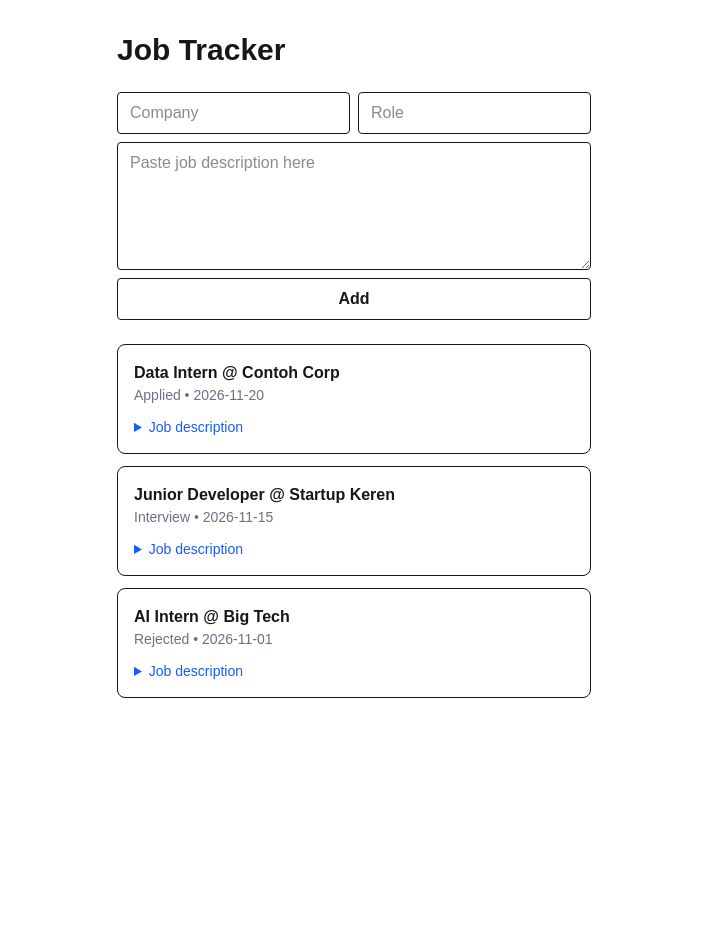
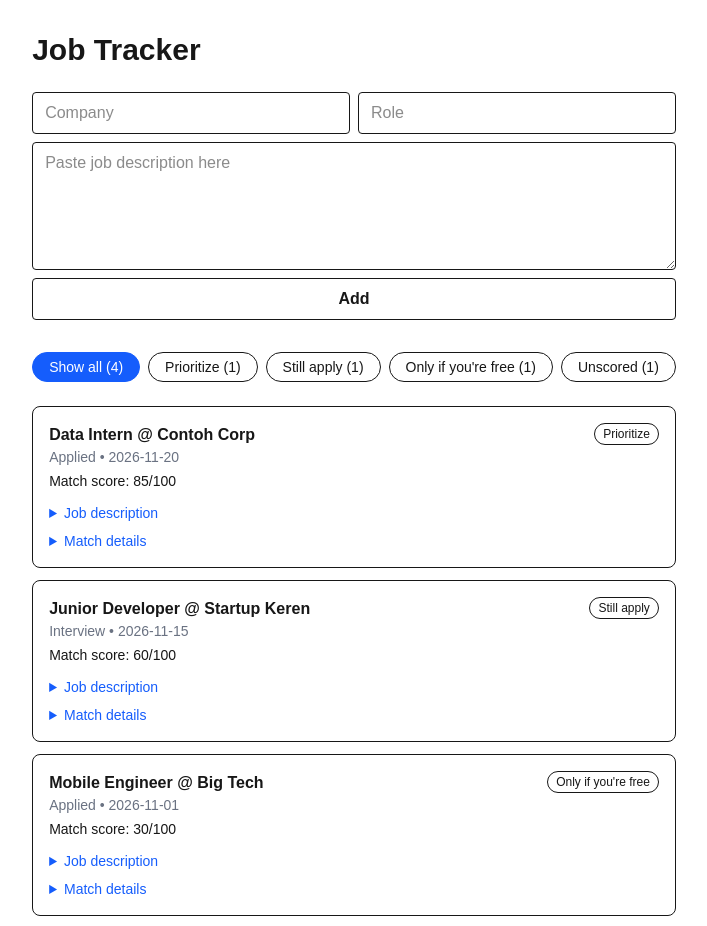
Before and after one commit to Jessieee888/job-tracker, a Next.js app: page / in a window 1280 px wide. Shown: the top 926 px of the page, without its empty margins (286-993 px from the left). Before the commit the page ends 800 px from the top, so only its background shows below. Built offline with nearby package versions, Linux system fonts and the light colour scheme.

Commit message:
Added matchScoring and matchDetails column, with filtering based on the match score

```diff
--- a/app/page.tsx
+++ b/app/page.tsx
@@ -1,15 +1,43 @@
 "use client";
 
 import { useState } from "react";
+
+type Status = "Applied" | "Interview" | "Offer" | "Rejected";
+
+type Scoring =
+  | { matchScore: null; matchDetails: null }
+  | { matchScore: number; matchDetails: string };
 
 type Application = {
   id: number;
   company: string;
   role: string;
-  status: "Applied" | "Interview" | "Offer" | "Rejected";
+  status: Status;
   date: string;
   description: string;
-};
+} & Scoring;
+
+type Category = "Prioritize" | "Still apply" | "Only if you're free" | "Unscored";
+type Filter = "All" | Category;
+
+const categories: Category[] = [
+  "Prioritize",
+  "Still apply",
+  "Only if you're free",
+  "Unscored",
+];
+
+const tabs: Filter[] = ["All", ...categories];
+
+const PRIORITIZE_MIN = 75;
+const STILL_APPLY_MIN = 50;
+
+function getCategory(app: Application): Category {
+  if (app.matchScore === null) return "Unscored";
+  if (app.matchScore >= PRIORITIZE_MIN) return "Prioritize";
+  if (app.matchScore >= STILL_APPLY_MIN) return "Still apply";
+  return "Only if you're free";
+}
 
 const initialApplications: Application[] = [
   {
@@ -18,7 +46,9 @@ const initialApplications: Application[] = [
     role: "Data Intern",
     status: "Applied",
     date: "2026-11-20",
-    description: "Looking for a data intern with Python and SQL skills.",
+    description: "Contoh job description. Looking for a data intern with Python and SQL skills.",
+    matchScore: 85,
+    matchDetails: "Strong match: Python, SQL, and data analysis all appear in your resume.",
   },
   {
     id: 2,
@@ -26,20 +56,35 @@ const initialApplications: Application[] = [
     role: "Junior Developer",
     status: "Interview",
     date: "2026-11-15",
-    description: "Build web features using React and Node.js.",
+    description: "Contoh job description. Build web features using React and Node.js.",
+    matchScore: 60,
+    matchDetails: "Partial match: web skills are relevant, but React is missing from your resume.",
   },
   {
     id: 3,
     company: "Big Tech",
-    role: "AI Intern",
-    status: "Rejected",
+    role: "Mobile Engineer",
+    status: "Applied",
     date: "2026-11-01",
-    description: "Work on machine learning models with the AI team.",
+    description: "Contoh job description. Build native iOS apps with Swift.",
+    matchScore: 30,
+    matchDetails: "Weak match: the role needs Swift and iOS experience, which you don't list.",
+  },
+  {
+    id: 4,
+    company: "Baru Banget Inc",
+    role: "ML Intern",
+    status: "Applied",
+    date: "2026-11-22",
+    description: "Contoh job description. Train and evaluate machine learning models.",
+    matchScore: null,
+    matchDetails: null,
   },
 ];
 
 export default function Home() {
   const [applications, setApplications] = useState<Application[]>(initialApplications);
+  const [filter, setFilter] = useState<Filter>("All");
   const [company, setCompany] = useState("");
   const [role, setRole] = useState("");
   const [description, setDescription] = useState("");
@@ -55,6 +100,8 @@ export default function Home() {
       status: "Applied",
       date: new Date().toISOString().slice(0, 10),
       description: description.trim(),
+      matchScore: null,
+      matchDetails: null,
     };
 
     setApplications([newApp, ...applications]);
@@ -63,11 +110,21 @@ export default function Home() {
     setDescription("");
   }
 
+  function countFor(tab: Filter) {
+    if (tab === "All") return applications.length;
+    return applications.filter((app) => getCategory(app) === tab).length;
+  }
+
+  const visibleApplications =
+    filter === "All"
+      ? applications
+      : applications.filter((app) => getCategory(app) === filter);
+
   return (
     <main className="p-8 max-w-3xl mx-auto">
       <h1 className="text-3xl font-bold mb-6">Job Tracker</h1>
 
-      <form onSubmit={handleAdd} className="flex flex-col gap-2 mb-6">
+      <form onSubmit={handleAdd} className="flex flex-col gap-2 mb-8">
         <div className="flex gap-2">
           <input
             className="border rounded px-3 py-2 flex-1"
@@ -96,11 +153,41 @@ export default function Home() {
         </button>
       </form>
 
+      <div className="flex flex-wrap gap-2 mb-6">
+        {tabs.map((tab) => (
+          <button
+            key={tab}
+            type="button"
+            onClick={() => setFilter(tab)}
+            className={`border rounded-full px-4 py-1 text-sm ${
+              filter === tab ? "bg-blue-600 text-white border-blue-600" : ""
+            }`}
+          >
+            {tab === "All" ? "Show all" : tab} ({countFor(tab)})
+          </button>
+        ))}
+      </div>
+
+      {visibleApplications.length === 0 && (
+        <p className="text-gray-500">No applications in this category.</p>
+      )}
+
       <ul className="space-y-3">
-        {applications.map((app) => (
+        {visibleApplications.map((app) => (
           <li key={app.id} className="border rounded-lg p-4">
-            <p className="font-semibold">{app.role} @ {app.company}</p>
+            <div className="flex items-start justify-between gap-2">
+              <p className="font-semibold">{app.role} @ {app.company}</p>
+              <span className="text-xs border rounded-full px-2 py-0.5 whitespace-nowrap">
+                {getCategory(app)}
+              </span>
+            </div>
             <p className="text-sm text-gray-500">{app.status} &bull; {app.date}</p>
+
+            {app.matchScore !== null ? (
+              <p className="text-sm font-medium mt-1">Match score: {app.matchScore}/100</p>
+            ) : (
+              <p className="text-sm text-gray-400 mt-1">Not scored yet</p>
+            )}
 
             <details className="mt-3">
               <summary className="cursor-pointer text-sm text-blue-600">
@@ -108,6 +195,15 @@ export default function Home() {
               </summary>
               <p className="mt-2 text-sm whitespace-pre-wrap">{app.description}</p>
             </details>
+
+            {app.matchScore !== null && (
+              <details className="mt-2">
+                <summary className="cursor-pointer text-sm text-blue-600">
+                  Match details
+                </summary>
+                <p className="mt-2 text-sm whitespace-pre-wrap">{app.matchDetails}</p>
+              </details>
+            )}
           </li>
         ))}
       </ul>
```
